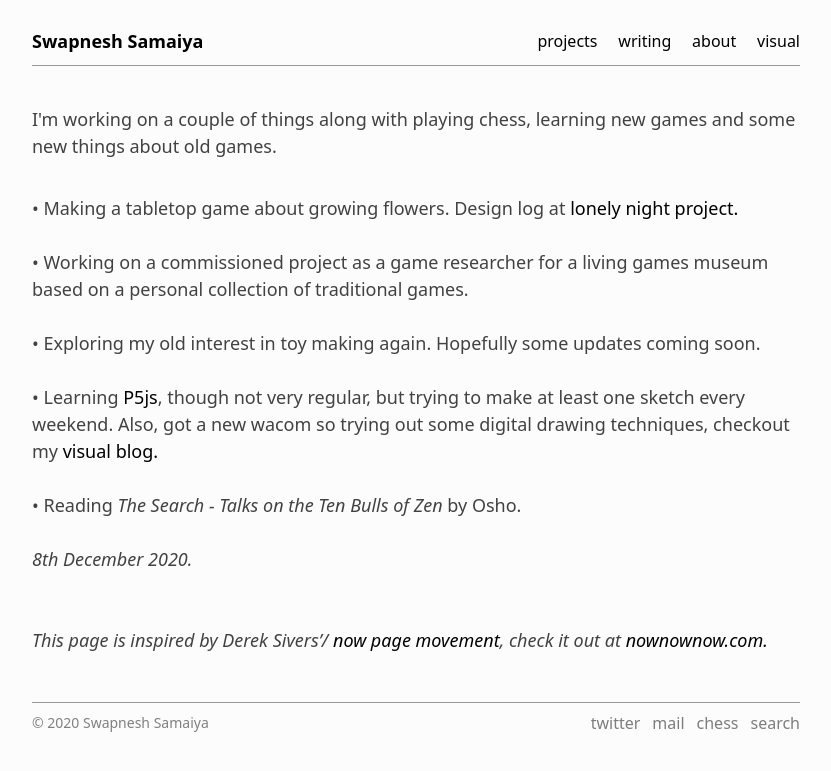
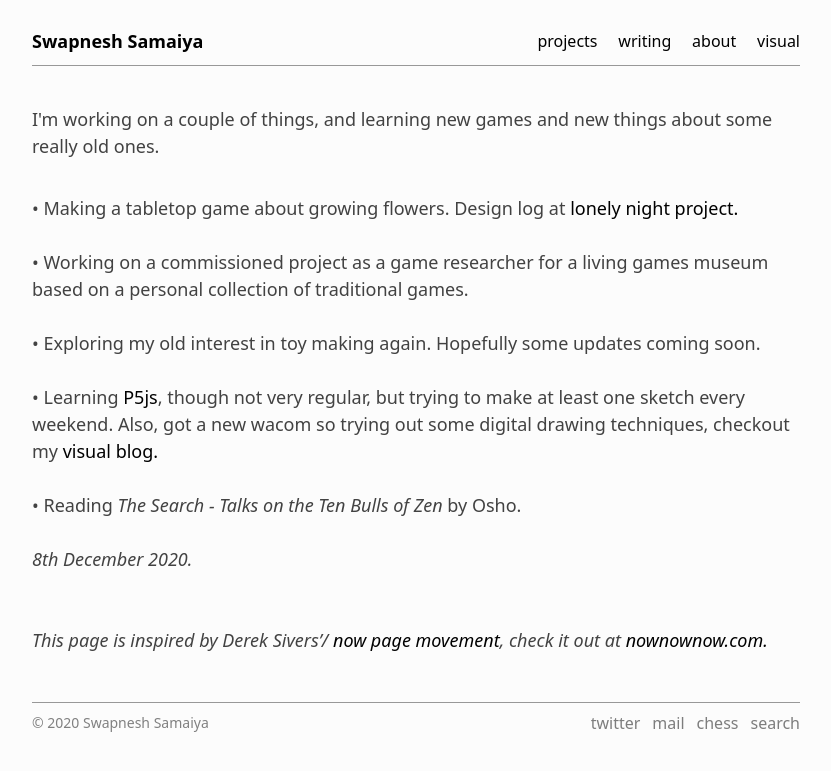
Before and after one commit to bunbutterjam/bunbutterjam.github.io, a Jekyll site: the page built from _pages/now.html, in a window 1280 px wide. Shown: the top 771 px of the page, without its empty margins (224-1055 px from the left). Built offline with Jekyll 4.4.1, drawn with Linux system fonts in a browser that asks for light colours.

Commit message:
now update

```diff
--- a/_pages/now.html
+++ b/_pages/now.html
@@ -5,8 +5,7 @@ title: Now
 
 <p>
 
-
-I'm working on a couple of things along with playing chess, learning new games and some new things about old games. <br><br>
+I'm working on a couple of things, and learning new games and new things about some really old ones. <br><br>
 
 <ul>
     <li>&#x2022 Making a tabletop game about growing flowers. Design log at <a href="https://lonelynightproject.tumblr.com/">lonely night project.</a></li><br>
```
